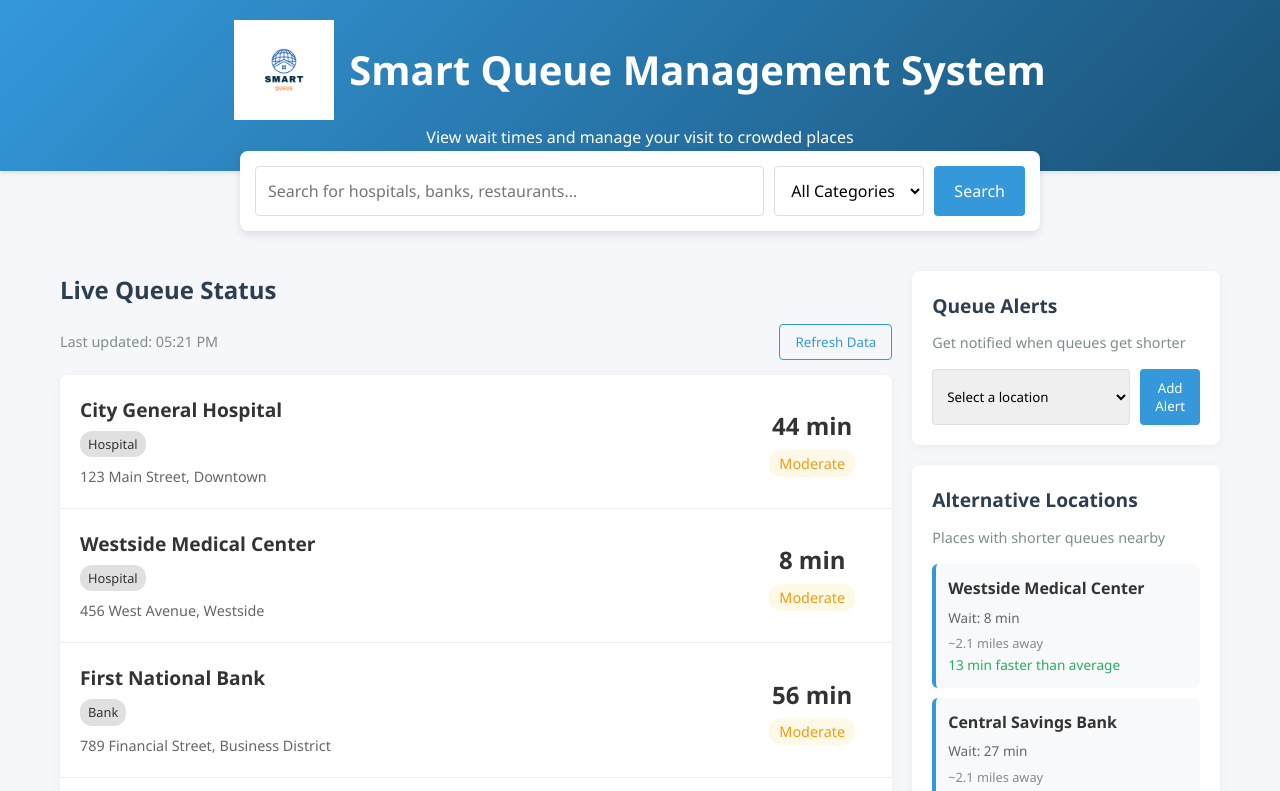
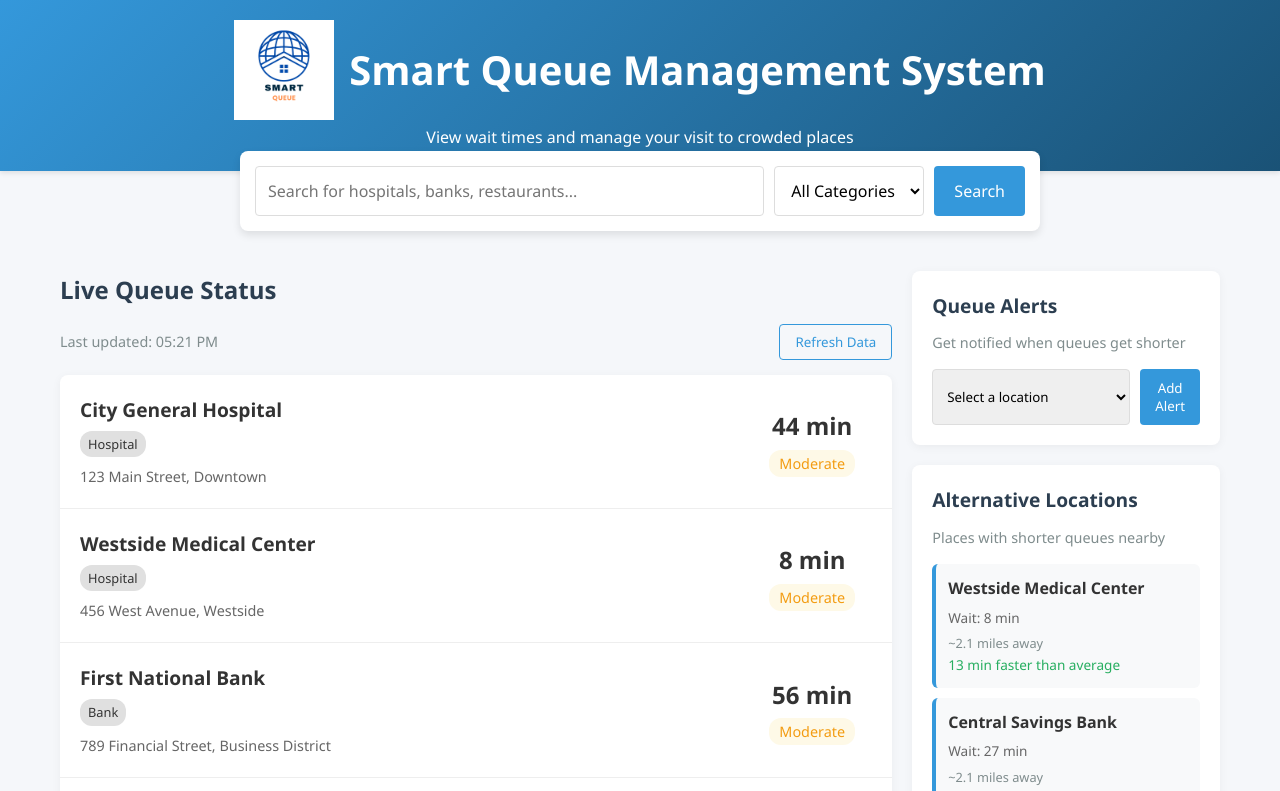
Before and after one commit to udaykiran76/Smart_Queue_Management_System, a plain HTML site: page index.html in a window 1280 px wide. Shown: the top 791 px of the page. Drawn offline with Linux system fonts and the light colour scheme.

Commit message:
Update index.html

```diff
--- a/index.html
+++ b/index.html
@@ -531,7 +531,7 @@
 <body>
     <header>
         <div class="title-group">
-            <img src="queue.png" alt="Smart Queue Logo" class="logo">
+            <img src="queue(3).png" alt="Smart Queue Logo" class="logo">
             <h1>Smart Queue Management System</h1>
         </div>
         <p>View wait times and manage your visit to crowded places</p>
```
